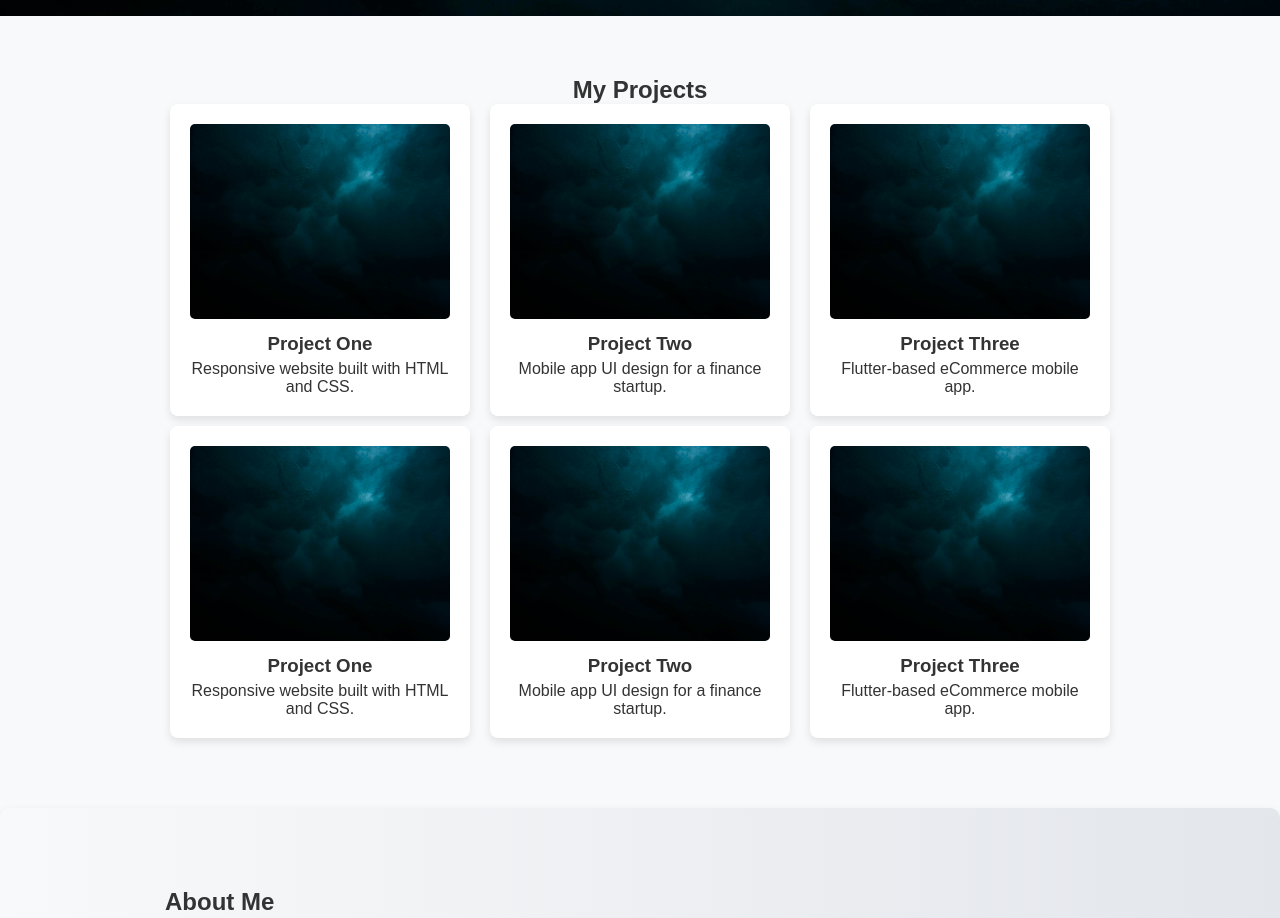
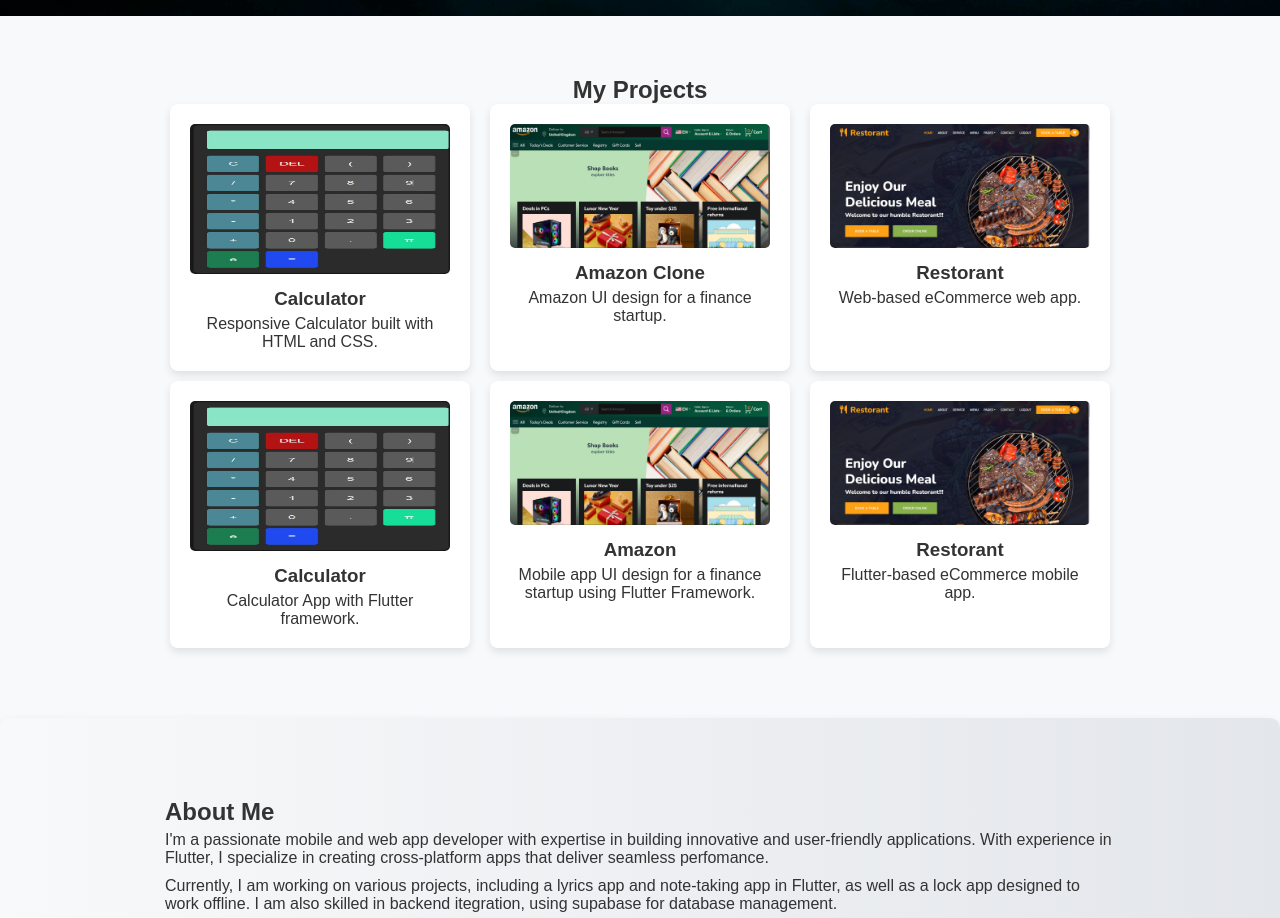
Before and after one commit to nathnael19/portfolia_using_html_and_css, a plain HTML site: page index.html in a window 1280 px wide. Shown: the part 460-1378 px from the top of the page. Drawn offline with Linux system fonts and the light colour scheme.

Commit message:
editing project page and adding images

```diff
--- a/index.html
+++ b/index.html
@@ -43,35 +43,35 @@
             <h2>My Projects</h2>
             <div class="projects-grid">
                 <div class="project-card">
-                    <img src="1.jpg" alt="Project 1">
-                    <h3>Project One</h3>
-                    <p>Responsive website built with HTML and CSS.</p>
+                    <img src="2.jpg" alt="Project 1" height="150px">
+                    <h3>Calculator</h3>
+                    <p>Responsive Calculator built with HTML and CSS.</p>
                 </div>
                 <div class="project-card">
-                    <img src="1.jpg" alt="Project 2">
-                    <h3>Project Two</h3>
-                    <p>Mobile app UI design for a finance startup.</p>
+                    <img src="3.jpg" alt="Project 2">
+                    <h3>Amazon Clone</h3>
+                    <p>Amazon UI design for a finance startup.</p>
                 </div>
                 <div class="project-card">
-                    <img src="1.jpg" alt="Project 3">
-                    <h3>Project Three</h3>
-                    <p>Flutter-based eCommerce mobile app.</p>
+                    <img src="4.jpg" alt="Project 3">
+                    <h3>Restorant</h3>
+                    <p>Web-based eCommerce web app.</p>
                 </div>
             </div>
             <div class="projects-grid">
                 <div class="project-card">
-                    <img src="1.jpg" alt="Project 4">
-                    <h3>Project One</h3>
-                    <p>Responsive website built with HTML and CSS.</p>
+                    <img src="2.jpg" alt="Project 4" height="150px">
+                    <h3>Calculator</h3>
+                    <p>Calculator App with Flutter framework.</p>
                 </div>
                 <div class="project-card">
-                    <img src="1.jpg" alt="Project 5">
-                    <h3>Project Two</h3>
-                    <p>Mobile app UI design for a finance startup.</p>
+                    <img src="3.jpg" alt="Project 5">
+                    <h3>Amazon</h3>
+                    <p>Mobile app UI design for a finance startup using Flutter Framework.</p>
                 </div>
                 <div class="project-card">
-                    <img src="1.jpg" alt="Project 6">
-                    <h3>Project Three</h3>
+                    <img src="4.jpg" alt="Project 6">
+                    <h3>Restorant</h3>
                     <p>Flutter-based eCommerce mobile app.</p>
                 </div>
             </div>
```
Also changed, not shown: 2.jpg (added), 3.jpg (added), 4.jpg (added).
